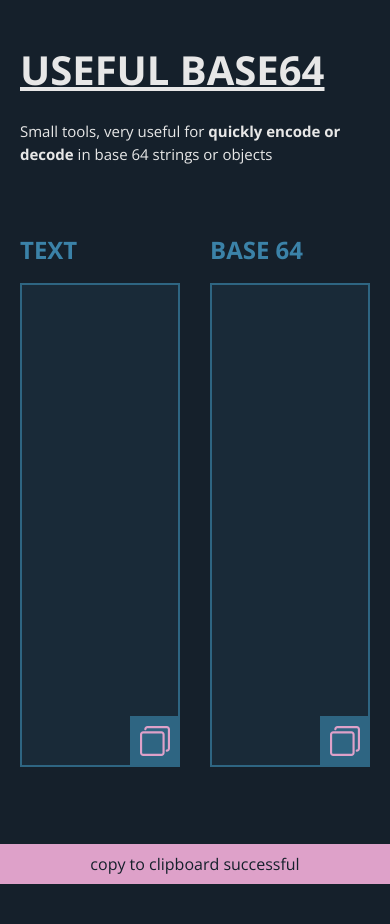
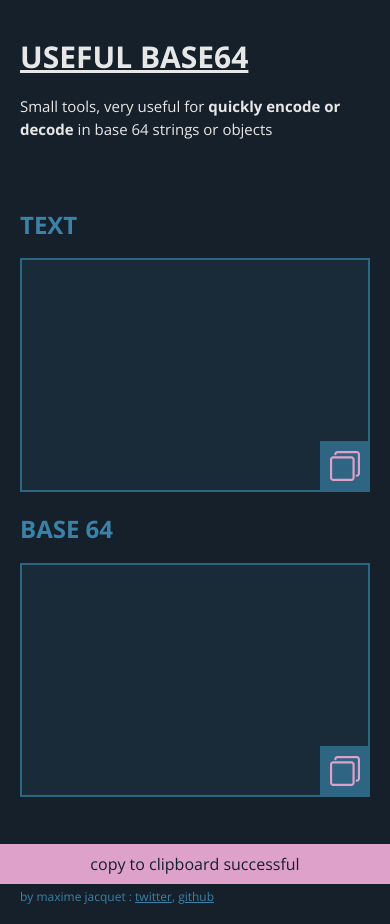
Before and after one commit to maxime1jacquet/useful-base64, a website built with webpack: page src/index.html in a window 390 px wide. Before the commit the page ends 894 px from the top, so only its background shows below. Built offline with nearby package versions, Linux system fonts and the light colour scheme.

Commit message:
fix(responsive)

```diff
--- a/src/stylesheets/base.scss
+++ b/src/stylesheets/base.scss
@@ -8,8 +8,12 @@ body {
 h1 {
   text-transform: uppercase;
   color: $mercury;
-  font-size: 40px;
   text-decoration: underline;
+  font-size: 30px;
+
+  @media screen and (min-width: 760px) {
+    font-size: 40px;
+  }
 }
 
 h2 {
--- a/src/stylesheets/main.scss
+++ b/src/stylesheets/main.scss
@@ -16,6 +16,11 @@
     justify-content: space-between;
     margin: 50px 0;
     width: 100%;
+    flex-direction: column;
+
+    @media screen and (min-width: 760px) {
+      flex-direction: row;
+    }
   }
 
   &__tools-item {
@@ -28,12 +33,16 @@
       border: 2px solid $calypso;
       color: $light_orchid;
       font-size: 16px;
-      height: 450px;
+      height: 200px;
       outline: none;
       padding: 15px;
       resize: none;
       width: calc(100% - 2 * 17px);
       background-color: rgba($calypso, 0.15);
+
+      @media screen and (min-width: 760px) {
+        height: 450px;
+      }
     }
   }
 
@@ -61,9 +70,14 @@
     ul {
       list-style: none;
       margin: 0;
-      padding: 0 0 20px 0;
+      padding: 0;
       width: 100%;
+
+      @media screen and (min-width: 760px) {
+        padding: 0 0 20px 0;
+      }
     }
+
     li {
       background-color: rgba($calypso, 0.15);
       border-radius: 5px;
```
